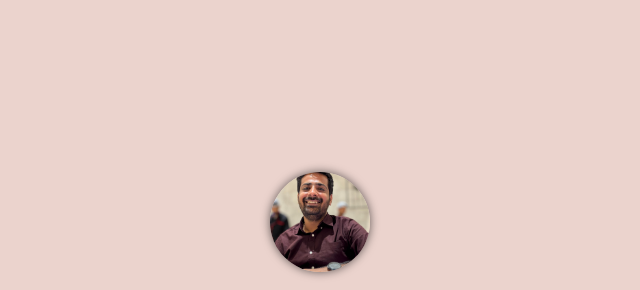
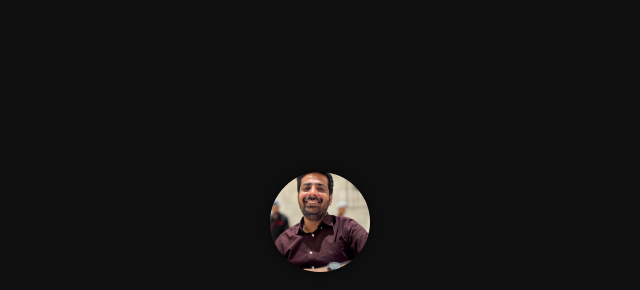
Before and after one commit to ArpitChecker/arpitchecker.github.io, a plain HTML site: page index.html in a window 1280 px wide. Shown: the part 117-407 px from the top of the page, without its empty margins (320-960 px from the left). Drawn offline with Linux system fonts and the light colour scheme.

Commit message:
index.html

```diff
--- a/index.html
+++ b/index.html
@@ -13,7 +13,7 @@
     }
 
     body {
-      background-color: #ebd3cd;
+      background-color: #0f0f0f;
       color: #fff;
       font-family: 'Inter', sans-serif;
       height: 100vh;
```
